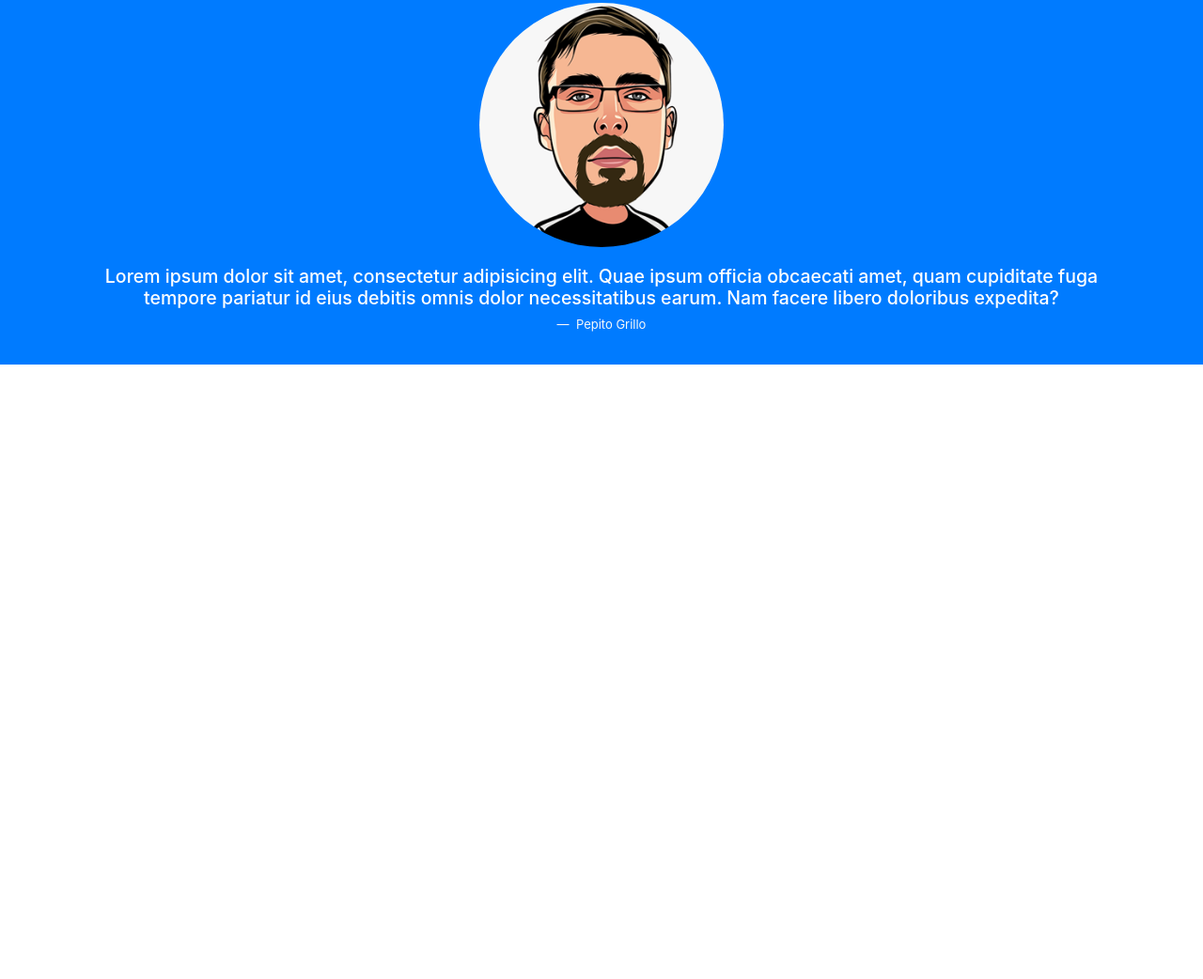
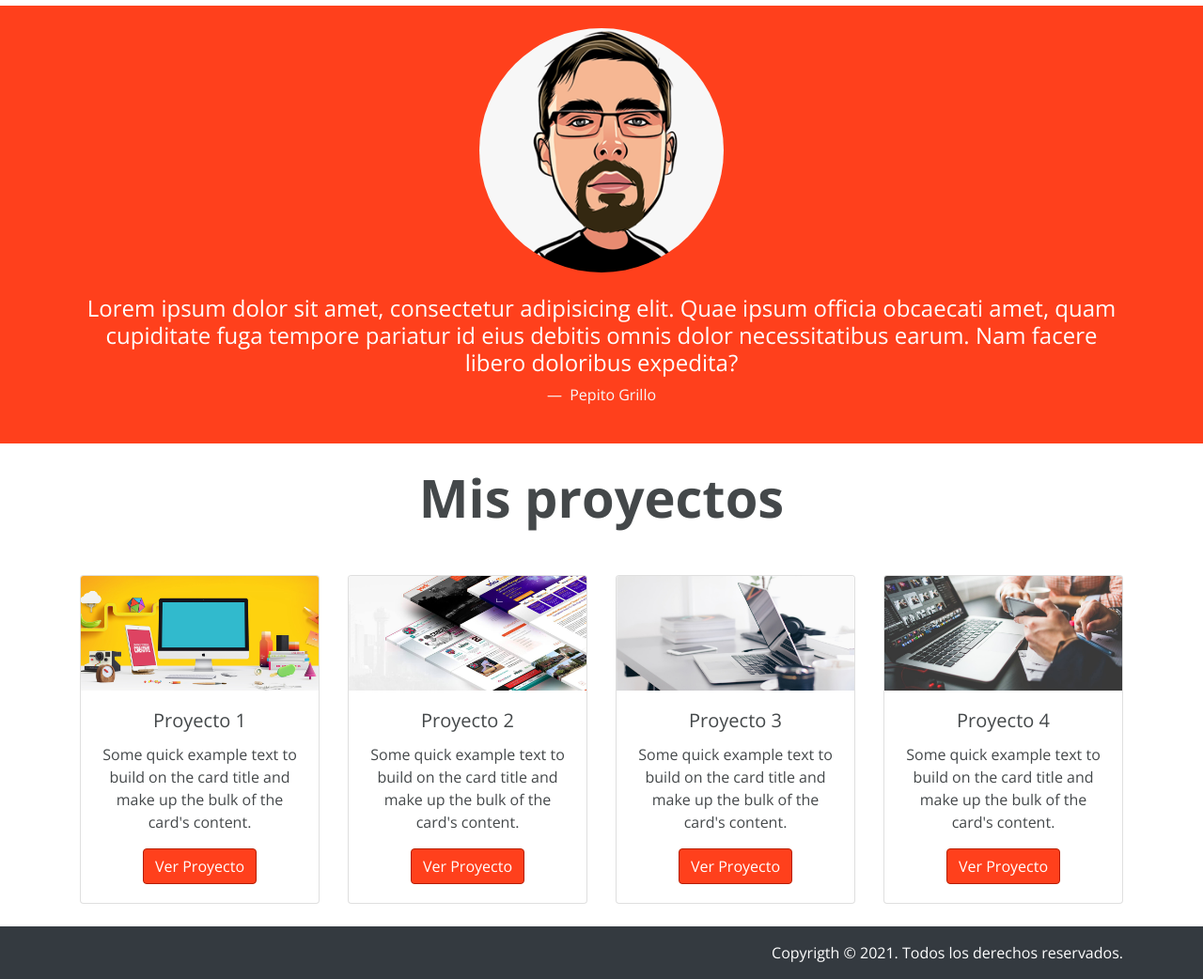
Before and after one commit to orses/bootstrap_projects, a plain HTML site: page bootstrap4_002_basic_page/index.html in a window 1280 px wide. Shown: the part 464-1506 px from the top of the page at 94% size. Before the commit the page ends 852 px from the top, so only its background shows below. Drawn offline with nearby package versions, Linux system fonts and the light colour scheme.

Commit message:
End of bootstrap 4 001

```diff
--- a/bootstrap4_002_basic_page/css/styles.css
+++ b/bootstrap4_002_basic_page/css/styles.css
@@ -1,3 +1,45 @@
+:root {
+  --primary: #ff401c;
+  --primary-darken: #b51d00;
+  --text-color: #44484a;
+}
+
 html {
   font-size: 13px;
 }
+
+body {
+  color: var(--text-color);
+  font-family: "Open Sans", sans-serif;
+}
+
+@media (min-width: 768px) {
+  html {
+    font-size: 16px;
+  }
+}
+
+.card:hover {
+  box-shadow: 0 0 10px #0c0c0c3b;
+}
+
+/* Redefiniendo los estilos de Bootstrap */
+.bg-primary {
+  background-color: var(--primary) !important;
+}
+
+.text-primary {
+  color: var(--primary) !important;
+}
+
+.btn-primary:hover,
+.btn-primary:focus {
+  background-color: var(--primary-darken) !important;
+  box-shadow: 0 0 0 0.2rem rgba(var(--primary), 1) !important;
+}
+
+.btn-primary,
+.btn-primary:active {
+  background-color: var(--primary) !important;
+  border-color: var(--primary-darken) !important;
+}
--- a/bootstrap4_002_basic_page/index.html
+++ b/bootstrap4_002_basic_page/index.html
@@ -1,14 +1,16 @@
 <!DOCTYPE html>
 <html lang="es">
   <head>
-    <!-- Required meta tags -->
     <meta charset="utf-8" />
     <meta
       name="viewport"
       content="width=device-width, initial-scale=1, shrink-to-fit=no"
     />
-
-    <!-- Bootstrap CSS -->
+    <link rel="preconnect" href="https://fonts.gstatic.com" />
+    <link
+      href="https://fonts.googleapis.com/css2?family=Open+Sans:ital,wght@0,400;0,700;1,400;1,700&display=swap"
+      rel="stylesheet"
+    />
     <link
       rel="stylesheet"
       href="https://cdn.jsdelivr.net/npm/bootstrap@4.6.0/dist/css/bootstrap.min.css"
@@ -60,7 +62,7 @@
               src="./images/desarrollador.svg"
             />
           </div>
-          <div class="col-12 col-md-6 text-center">
+          <div class="col-12 col-md-6 text-center text-md-left">
             <h1 class="display-4 font-weight-bold text-primary">¿Quién soy?</h1>
             <p>
               Lorem ipsum dolor sit amet consectetur adipisicing elit. Eos
@@ -104,6 +106,90 @@
       </div>
     </section>
 
+    <!-- section projects -->
+    <section class="projects my-4">
+      <div class="container">
+        <h1 class="display-4 font-weight-bold text-center mb-5">
+          Mis proyectos
+        </h1>
+        <div class="row text-md-center">
+          <article class="col-md-6 col-lg-3 mb-3 mb-lg-0">
+            <div class="card">
+              <img
+                src="./images/proyecto1.png"
+                class="card-img-top h-100"
+                alt="Un escritorio con un ordenador y una tablet"
+              />
+              <div class="card-body t">
+                <h5 class="card-title">Proyecto 1</h5>
+                <p class="card-text">
+                  Some quick example text to build on the card title and make up
+                  the bulk of the card's content.
+                </p>
+                <a href="#" class="btn btn-primary">Ver Proyecto</a>
+              </div>
+            </div>
+          </article>
+          <article class="col-md-6 col-lg-3 mb-3 mb-lg-0">
+            <div class="card">
+              <img
+                src="./images/proyecto2.png"
+                class="card-img-top h-100"
+                alt="Un escritorio con un ordenador y una tablet"
+              />
+              <div class="card-body">
+                <h5 class="card-title">Proyecto 2</h5>
+                <p class="card-text">
+                  Some quick example text to build on the card title and make up
+                  the bulk of the card's content.
+                </p>
+                <a href="#" class="btn btn-primary">Ver Proyecto</a>
+              </div>
+            </div>
+          </article>
+          <article class="col-md-6 col-lg-3 mb-3 mb-lg-0">
+            <div class="card">
+              <img
+                src="./images/proyecto3.png"
+                class="card-img-top h-100"
+                alt="Un escritorio con un portátil"
+              />
+              <div class="card-body">
+                <h5 class="card-title">Proyecto 3</h5>
+                <p class="card-text">
+                  Some quick example text to build on the card title and make up
+                  the bulk of the card's content.
+                </p>
+                <a href="#" class="btn btn-primary">Ver Proyecto</a>
+              </div>
+            </div>
+          </article>
+          <article class="col-md-6 col-lg-3 mb-3 mb-lg-0">
+            <div class="card">
+              <img
+                src="./images/proyecto4.png"
+                class="card-img-top h-100"
+                alt="Las manos de dos personas donde una sujeta un móvil y parecen hablar de su contenido"
+              />
+              <div class="card-body">
+                <h5 class="card-title">Proyecto 4</h5>
+                <p class="card-text">
+                  Some quick example text to build on the card title and make up
+                  the bulk of the card's content.
+                </p>
+                <a href="#" class="btn btn-primary">Ver Proyecto</a>
+              </div>
+            </div>
+          </article>
+        </div>
+      </div>
+    </section>
+    <footer class="text-center text-md-right bg-dark text-white py-3">
+      <div class="container">
+        <p class="m-0">Copyrigth &copy; 2021. Todos los derechos reservados.</p>
+      </div>
+    </footer>
+
     <!-- Option 1: jQuery and Bootstrap Bundle (includes Popper) -->
     <script
       src="https://code.jquery.com/jquery-3.5.1.slim.min.js"
```
Also changed, not shown: bootstrap4_001_pure_basic/index.html (+74 -19 lines).
